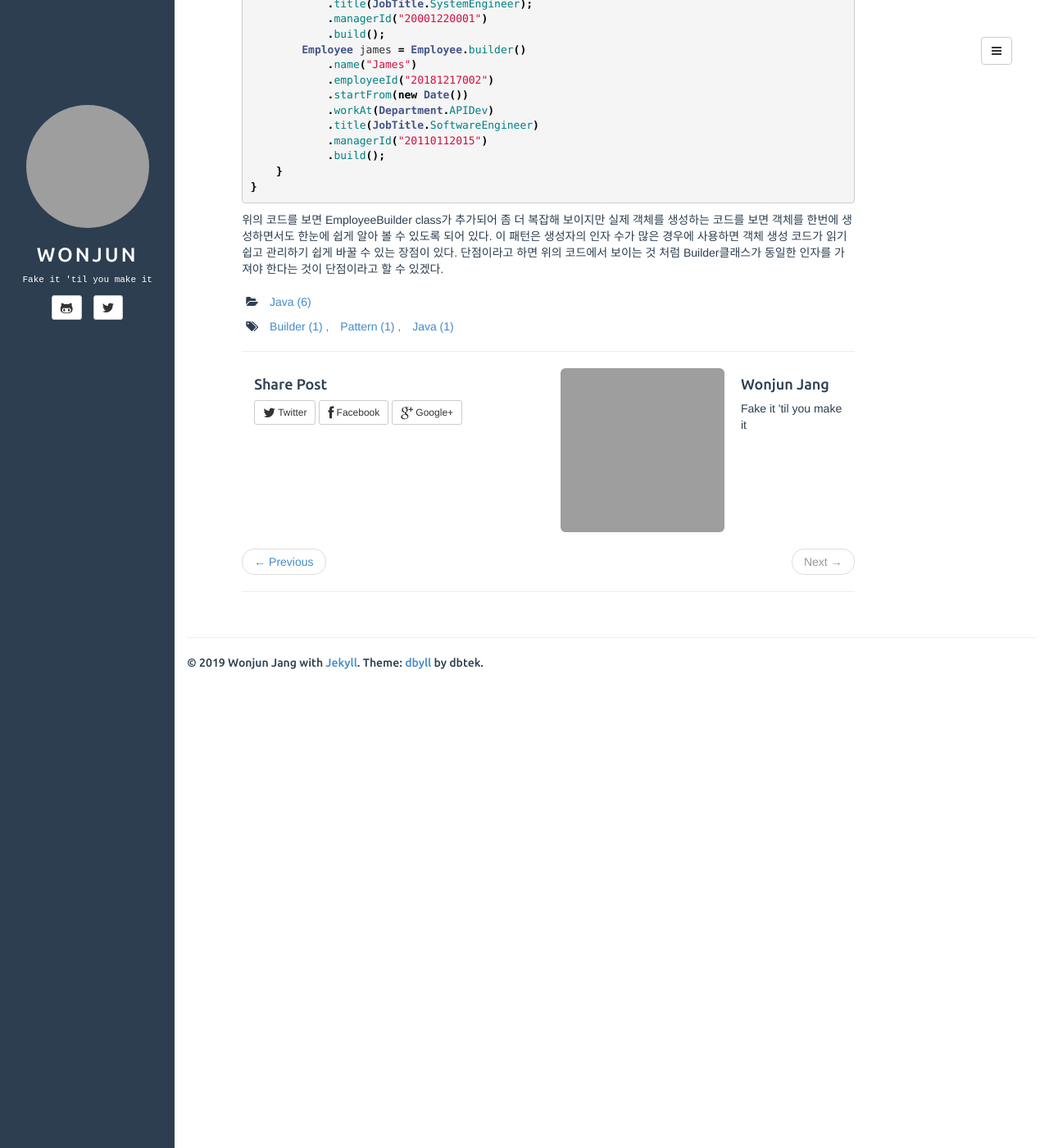
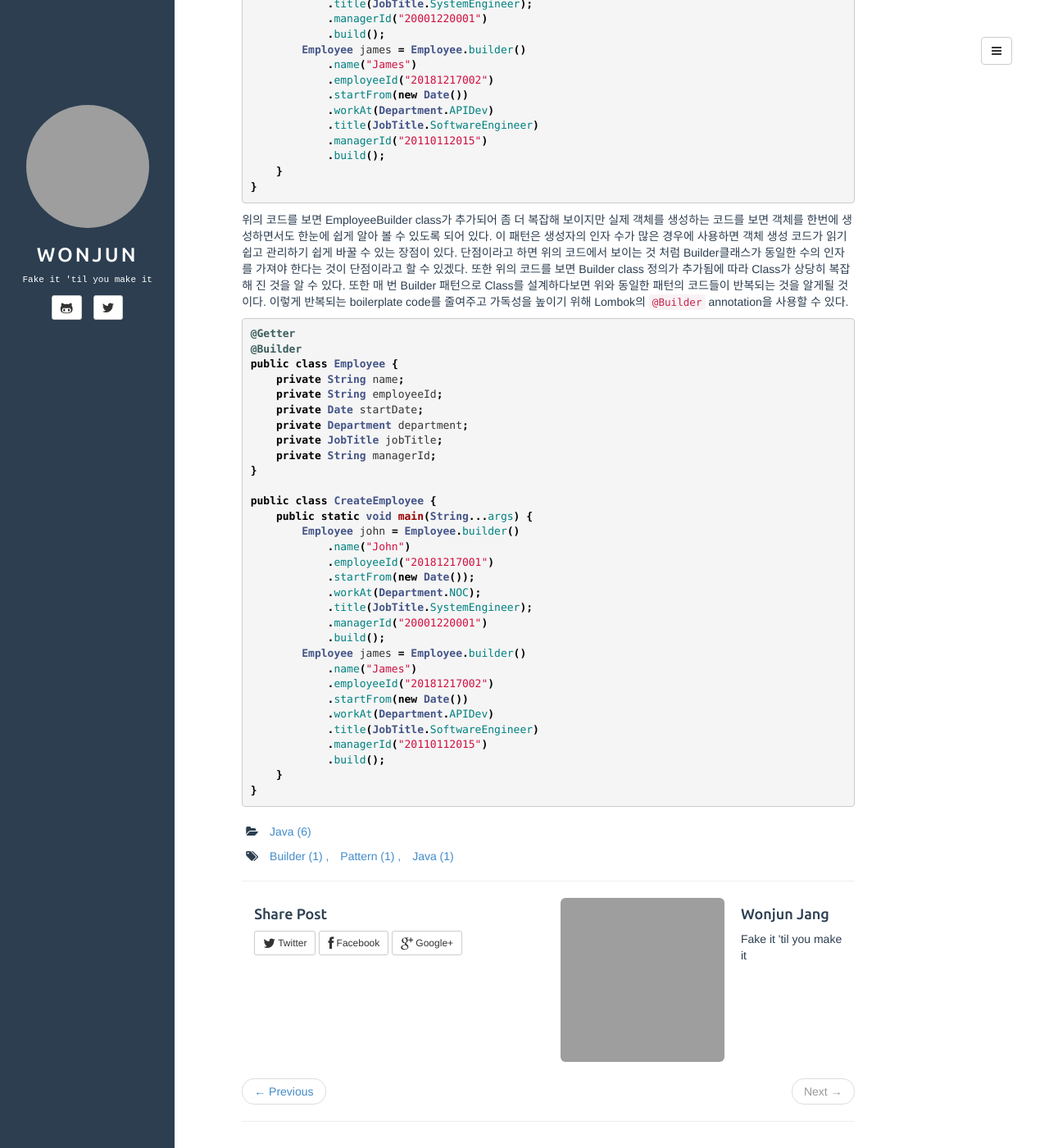
Before and after one commit to GrayhairWonjun/GrayhairWonjun.github.io, a Jekyll site: the page built from _posts/2018-12-17-Builder-Pattern.md, in a window 1280 px wide and 1400 px high, scrolled down 3175 px. Shown: the whole window at 82% size. Built offline with Jekyll 4.4.1, drawn with Linux system fonts in a browser that asks for light colours; comment, search, counter and statistics services are not loaded; some of the changed text lies outside the part shown; grey boxes are pictures that could not be loaded.

````diff
--- a/_posts/2018-12-17-Builder-Pattern.md
+++ b/_posts/2018-12-17-Builder-Pattern.md
@@ -41,7 +41,7 @@ public class CreateEmployee {
 }
 ```
 
-위의 예제를 보면 john이라는 Employee객체 생성을 위해 무수히 많은 인자를 넣어 주었다. 한번에 객체를 생성할 수 있는 것은 좋지만 생성코드를 보고 어떤 인자가 무엇을 의미하는지 한눈에 알아보기가 쉽지 않다. 또한 Employee class에 member variables이 추가될 때마다 생성자의 input parameter수가 달라지거나 여러 생성자를 가져야 하는 구조이기 때문에 유지보수에도 조금 어려움이 있어 보인다.
+위의 예제를 보면 john이라는 Employee객체 생성을 위해 무수히 많은 인자를 넣어 주었다. 한번에 객체를 생성할 수 있는 것은 좋지만 생성코드를 보고 몇 번째 인자가 무엇을 의미하는지 한눈에 알아보기가 쉽지 않다. 또한 Employee class에 member variables이 추가될 때마다 생성자의 input parameter수가 달라지거나 여러 생성자를 가져야 하는 구조이기 때문에 유지보수에도 조금 어려움이 있어 보인다.
 
 객체 생성 시 모든 값을 한번에 전달하여 객체를 생성해야만 하는 것은 아니다. 기본 생성자를 이용하거나 필수 인자만을 가진 생성자를 이용하여 객체를 생성 한 후 나머지 인자들을 전달하는 방식으로도 객체 생성이 가능하다.
 
@@ -96,7 +96,7 @@ public interface Builder<T> {
     T build();
 }
 
-@Data
+@Getter
 public class Employee {
     private String name;
     private String employeeId;
@@ -146,12 +146,12 @@ public class Employee {
         @Override
         public Employee build() {
             Employee employee = new Employee();
-            employee.setName(this.name);
-            employee.setEmployeeId(this.employeeId);
-            employee.setStartDate(this.startDate);
-            employee.setDepartment(this.department);
-            employee.setJobTitle(this.jobTitle);
-            employee.setManagerId(this.managerId);
+            employee.name =this.name;
+            employee.employeeId = this.employeeId;
+            employee.startDate = this.startDate;
+            employee.department = this.department;
+            employee.jobTitle = this.jobTitle;
+            employee.managerId = this.managerId;
             return employee;
         }
     }
@@ -179,4 +179,38 @@ public class CreateEmployee {
 }
 ```
 
-위의 코드를 보면 EmployeeBuilder class가 추가되어 좀 더 복잡해 보이지만 실제 객체를 생성하는 코드를 보면 객체를 한번에 생성하면서도 한눈에 쉽게 알아 볼 수 있도록 되어 있다. 이 패턴은 생성자의 인자 수가 많은 경우에 사용하면 객체 생성 코드가 읽기 쉽고 관리하기 쉽게 바꿀 수 있는 장점이 있다. 단점이라고 하면 위의 코드에서 보이는 것 처럼 Builder클래스가 동일한 인자를 가져야 한다는 것이 단점이라고 할 수 있겠다.
+위의 코드를 보면 EmployeeBuilder class가 추가되어 좀 더 복잡해 보이지만 실제 객체를 생성하는 코드를 보면 객체를 한번에 생성하면서도 한눈에 쉽게 알아 볼 수 있도록 되어 있다. 이 패턴은 생성자의 인자 수가 많은 경우에 사용하면 객체 생성 코드가 읽기 쉽고 관리하기 쉽게 바꿀 수 있는 장점이 있다. 단점이라고 하면 위의 코드에서 보이는 것 처럼 Builder클래스가 동일한 수의 인자를 가져야 한다는 것이 단점이라고 할 수 있겠다. 또한 위의 코드를 보면 Builder class 정의가 추가됨에 따라 Class가 상당히 복잡해 진 것을 알 수 있다. 또한 매 번 Builder 패턴으로 Class를 설계하다보면 위와 동일한 패턴의 코드들이 반복되는 것을 알게될 것이다. 이렇게 반복되는 boilerplate code를 줄여주고 가독성을 높이기 위해 Lombok의 `@Builder` annotation을 사용할 수 있다.
+
+```java
+@Getter
+@Builder
+public class Employee {
+    private String name;
+    private String employeeId;
+    private Date startDate;
+    private Department department;
+    private JobTitle jobTitle;
+    private String managerId;
+}
+
+public class CreateEmployee {
+    public static void main(String...args) {
+        Employee john = Employee.builder()
+            .name("John")
+            .employeeId("20181217001")
+            .startFrom(new Date());
+            .workAt(Department.NOC);
+            .title(JobTitle.SystemEngineer);
+            .managerId("20001220001")
+            .build();
+        Employee james = Employee.builder()
+            .name("James")
+            .employeeId("20181217002")
+            .startFrom(new Date())
+            .workAt(Department.APIDev)
+            .title(JobTitle.SoftwareEngineer)
+            .managerId("20110112015")
+            .build();
+    }
+}
+```
````
Also changed, not shown: _posts/2017-01-02-what-is-promise.md (+2 -2 lines).
